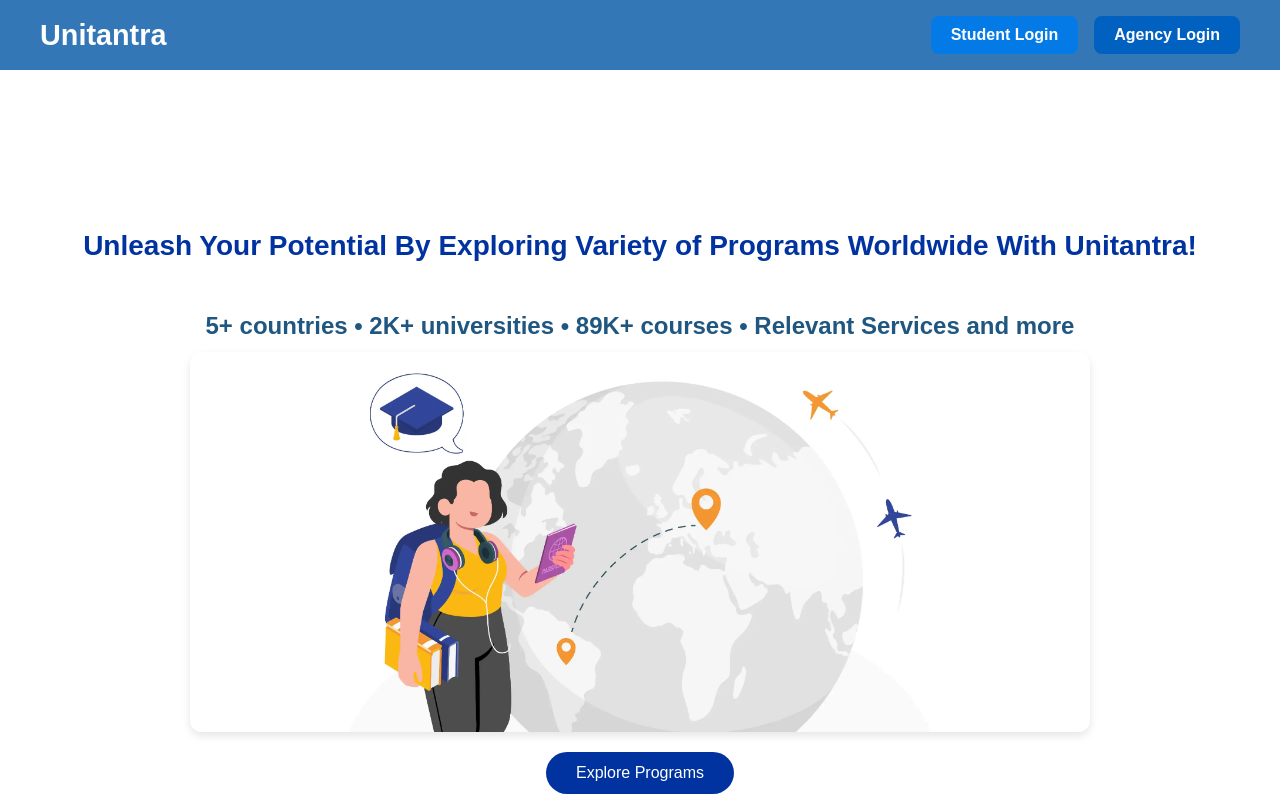
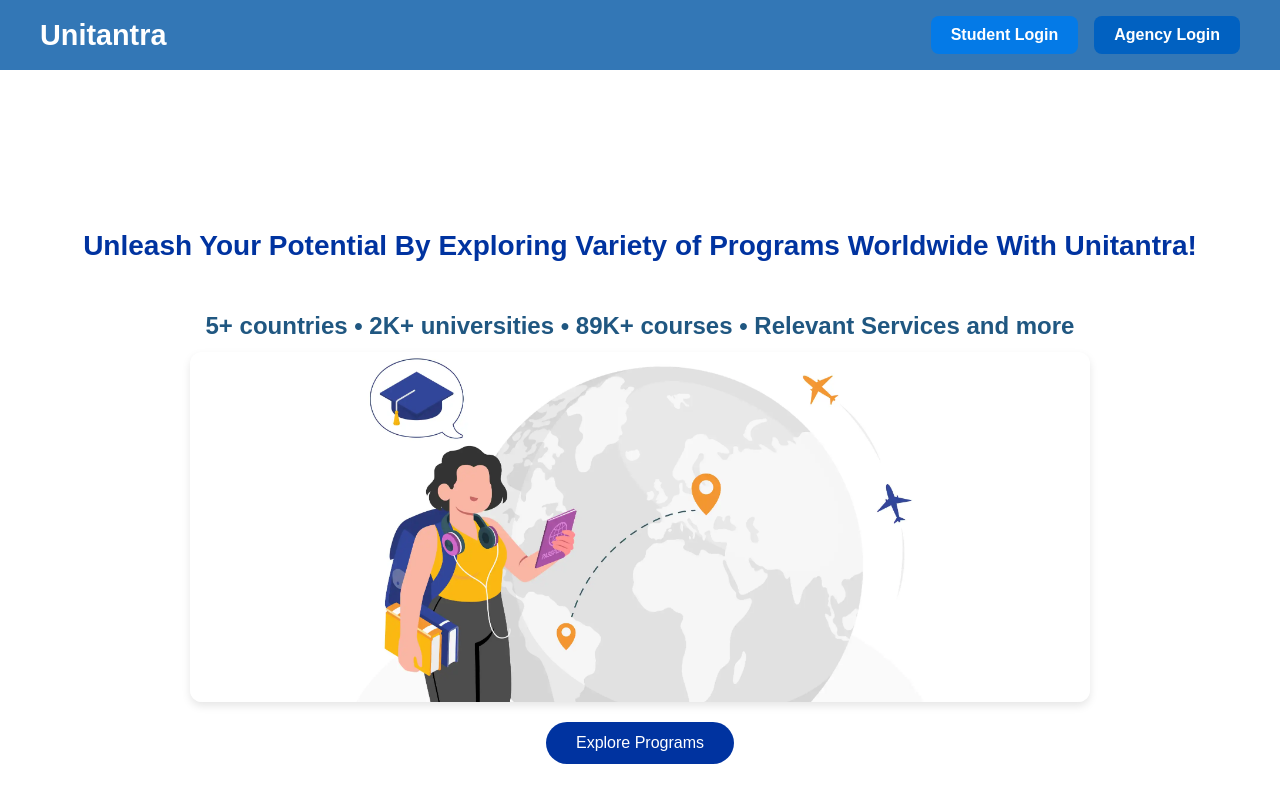
Before and after one commit to AvantiChouknis29/Unitantra-The-final, a React (Vite) app in the folder client/: page / in a window 1280 px wide. Shown: the top 800 px of the page. Built offline with nearby package versions, Linux system fonts and the light colour scheme; no server answers.

Commit message:
Update Home.css

```diff
--- a/client/src/pages/Home.css
+++ b/client/src/pages/Home.css
@@ -95,7 +95,7 @@ h1, h2, h3 {
 .student-image {
   width: 100%;
   max-width: 100%;
-  height: 380px;
+  height: 350px;
   border-radius: 12px;
   box-shadow: 0 4px 8px rgba(0,0,0,0.1);
   object-fit: cover;
```
